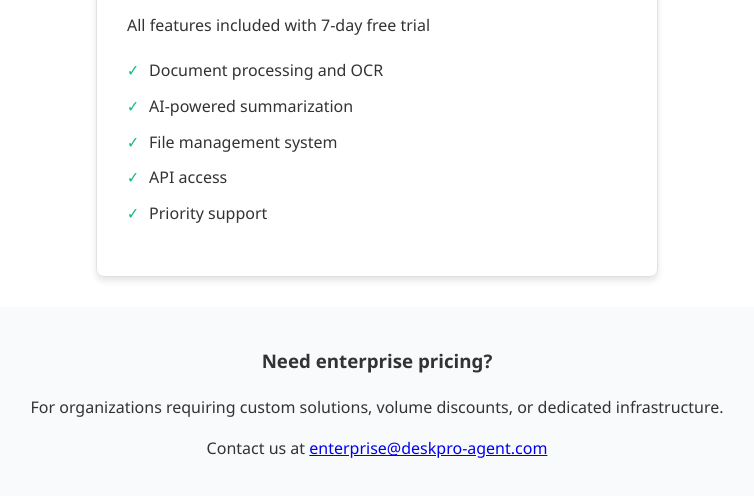
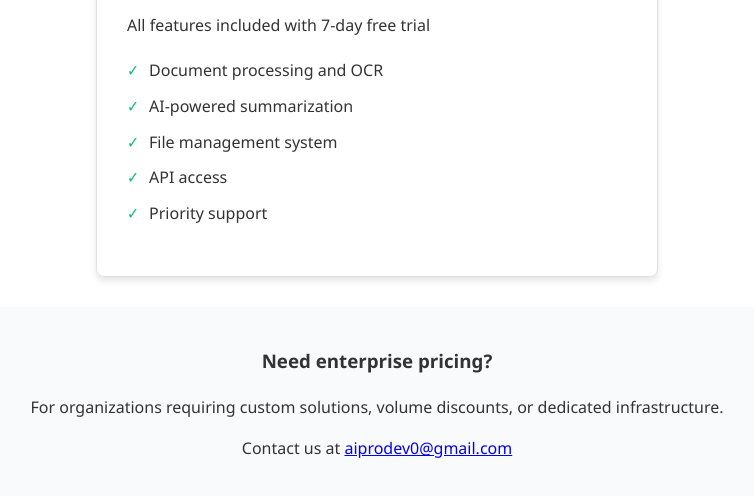
Before and after one commit to rxslice/deskpro-agent-pricing, a plain HTML site: page index.html in a window 1280 px wide. Shown: the part 356-852 px from the top of the page, without its empty margins (263-1017 px from the left). Drawn offline with Linux system fonts and the light colour scheme.

Commit message:
Update index.html

```diff
--- a/index.html
+++ b/index.html
@@ -77,7 +77,7 @@
     <div class="enterprise-contact">
         <h3>Need enterprise pricing?</h3>
         <p>For organizations requiring custom solutions, volume discounts, or dedicated infrastructure.</p>
-        <p>Contact us at <a href="mailto:enterprise@deskpro-agent.com">enterprise@deskpro-agent.com</a></p>
+        <p>Contact us at <a href="mailto:enterprise@deskpro-agent.com">aiprodev0@gmail.com</a></p>
     </div>
 </body>
 </html>
```
